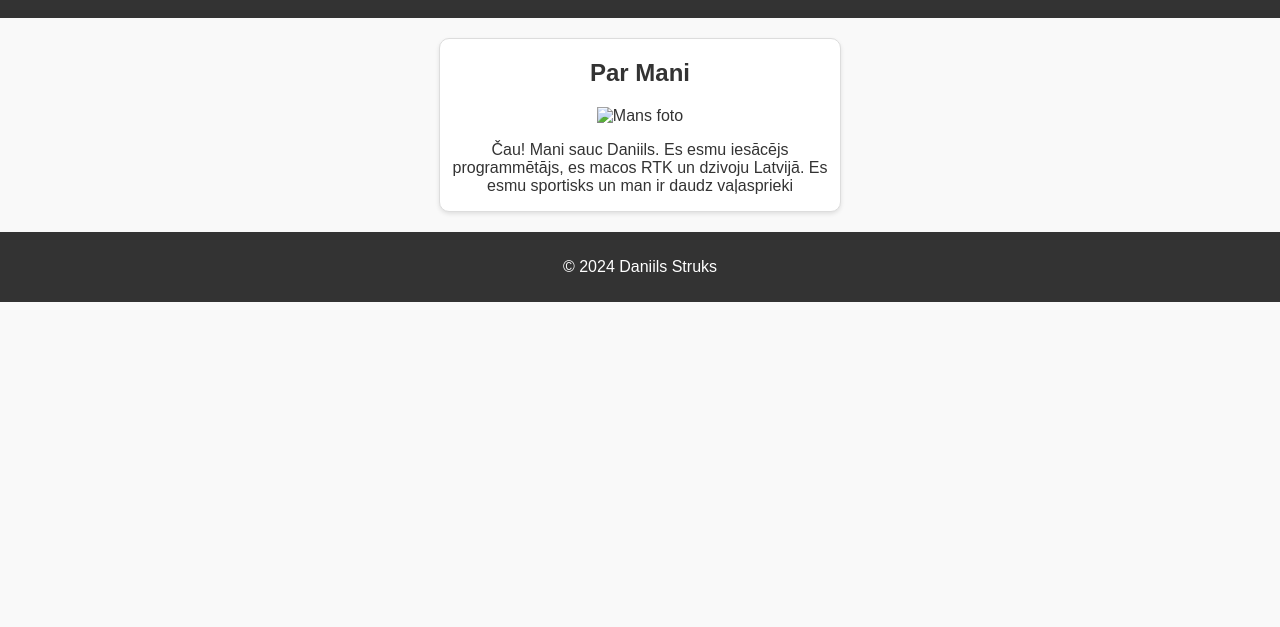
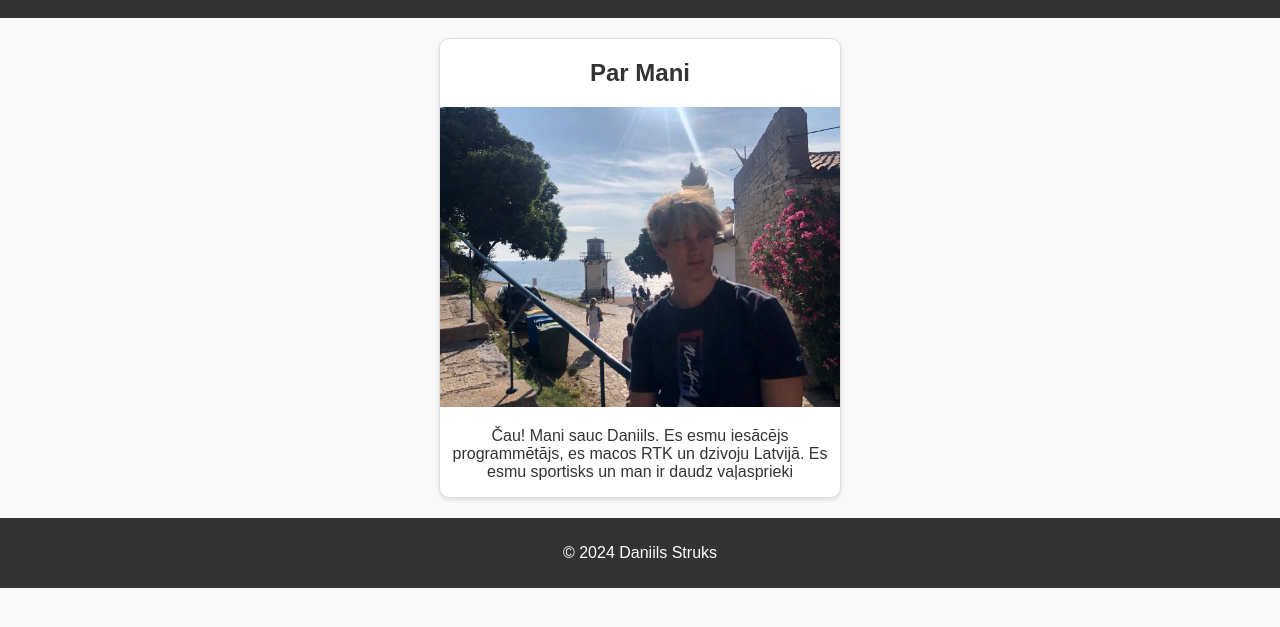
Before and after one commit to DanikStruks/pirmais-uzdevums-Daniils-Struks-P1-2, a plain HTML site: page index.html in a window 1280 px wide. Shown: the part 77-704 px from the top of the page. Drawn offline with Linux system fonts and the light colour scheme.

Commit message:
Update index.html

```diff
--- a/index.html
+++ b/index.html
@@ -21,7 +21,7 @@
         <section class="index">
 			<div class="index-item">
             <h2>Par Mani</h2>
-            <img src="images/me.jpg" alt="Mans foto">
+            <img src="me.jpg" alt="Mans foto">
             <p>Čau! Mani sauc Daniils. Es esmu iesācējs programmētājs, es macos RTK un dzivoju Latvijā. Es esmu sportisks un man ir daudz vaļasprieki</p>
         </section>
     </main>
```
